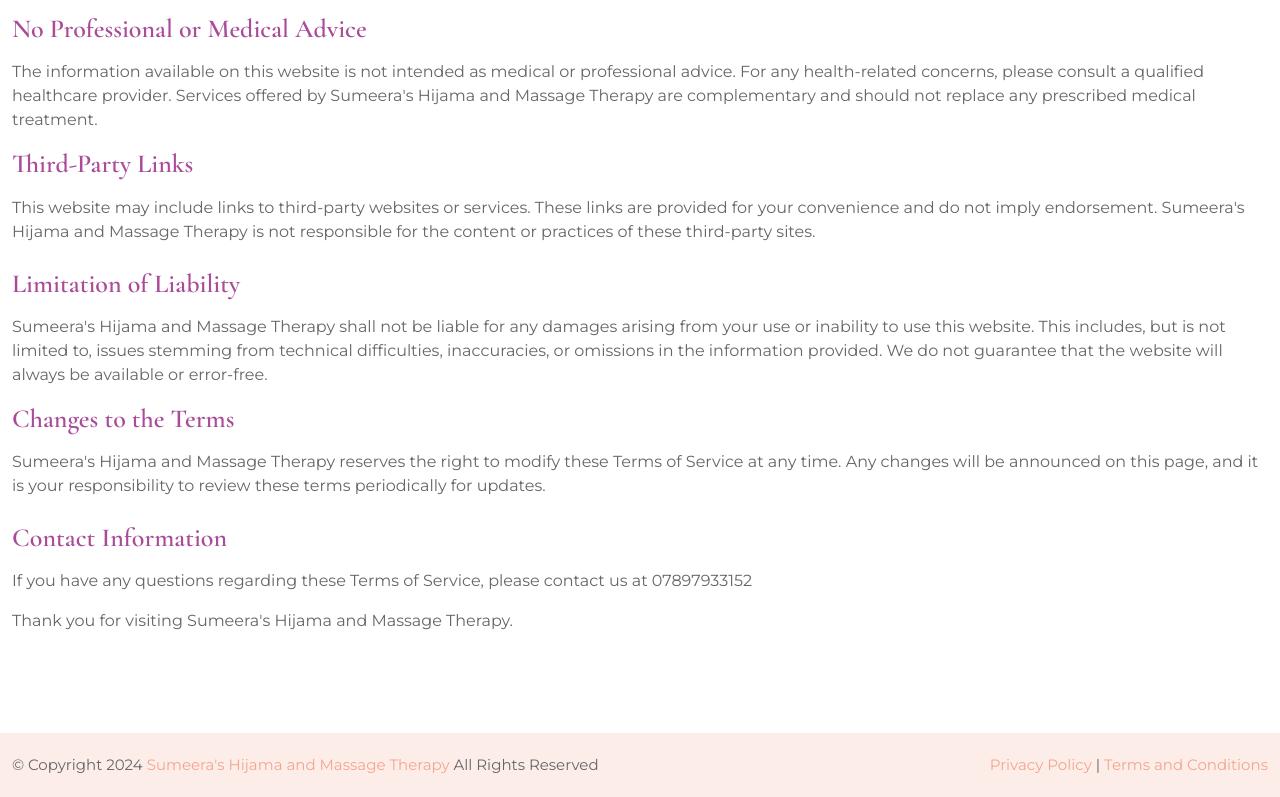
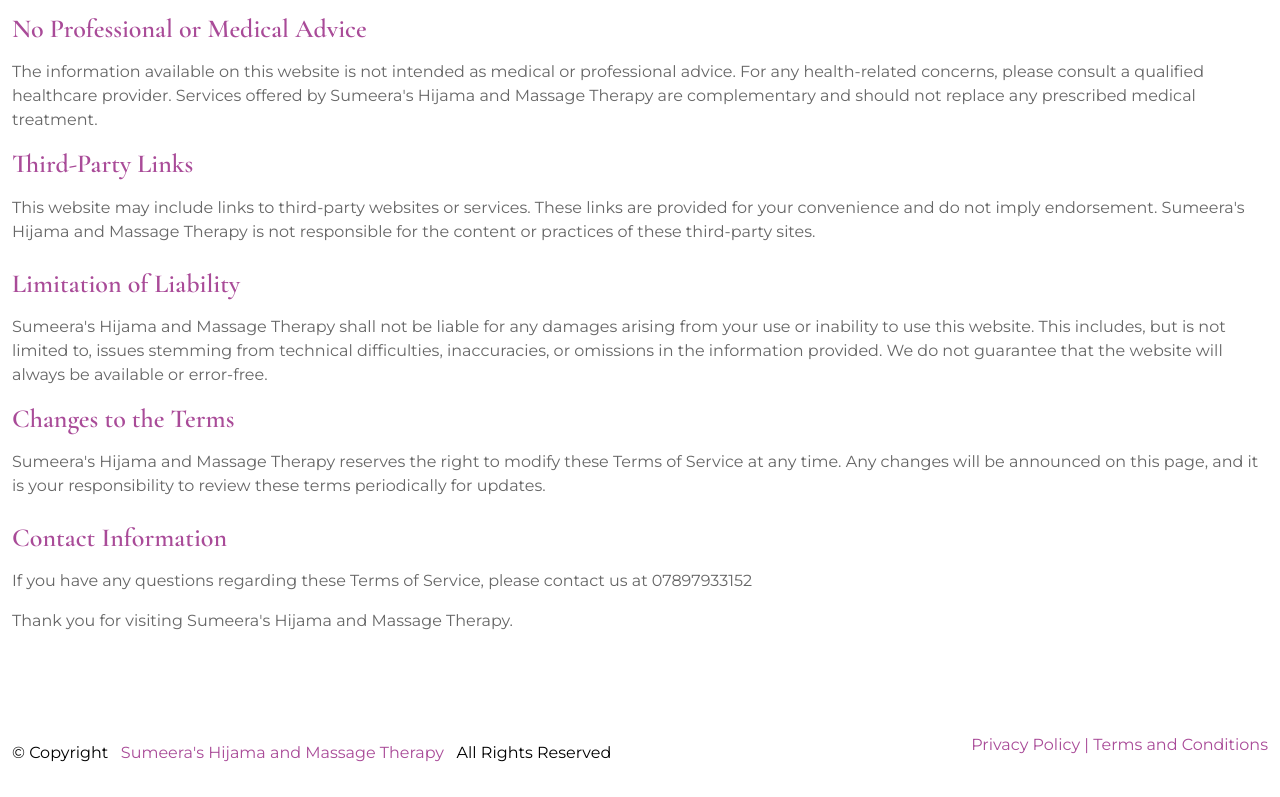
Before and after one commit to sumeerastherapy/sumeeratherapy.github.io, a plain HTML site: page terms-and-conditions.html in a window 1280 px wide. Shown: the part 762-1559 px from the top of the page. After the commit the page ends 1535 px from the top, so only its background shows below. Drawn offline with nearby package versions, Linux system fonts and the light colour scheme.

Commit message:
Update terms-and-conditions.html

```diff
--- a/terms-and-conditions.html
+++ b/terms-and-conditions.html
@@ -91,22 +91,28 @@ document.write(o);
     Blog -->
     <!--=================================
     footer-->
-      <footer class="footer bg-overlay-theme-10">
-
+    <footer class="">
+            </div>
+          </div>
+        </div>
+      </div>
       <div class="footer-bottom">
         <div class="container">
           <div class="row align-items-center copyright text-md-start text-center">
             <div class="col-12 col-md-6 ">
-              <p class="mb-0"> &copy; Copyright <span id="copyright"> <script>document.getElementById('copyright').appendChild(document.createTextNode(new Date().getFullYear()))</script></span> <a href="index.html"> Sumeera's Hijama and Massage Therapy </a> All Rights Reserved</p>
+
+<p class="mb-0" style="color: #000000;">&copy; Copyright <span id="copyright">  <a href="index.html"<span style="color: #a94b98;"> &nbsp;&nbsp;Sumeera's Hijama and Massage Therapy&nbsp;&nbsp;</span></a> All Rights Reserved</p>
+
+<!--              <p class="mb-0"> &copy; Copyright <span id="copyright"> <script>document.getElementById('copyright').appendChild(document.createTextNode(new Date().getFullYear()))</script></span> <a href="index.html"> Sumeera's Hijama and Massage Therapy </a> All Rights Reserved</p>   -->
             </div>
             <div class="col-12 col-md-6 text-md-end text-center mt-3 mt-md-0">
-              <p><a href="privacy-policy.html">Privacy Policy</a> | <a href="terms-and-conditions.html">Terms and Conditions</a> </p>
+              <p><a href="privacy-policy.html" <span style="color: #a94b98;">Privacy Policy</span> | <a href="terms-and-conditions.html"<span style="color: #a94b98;">Terms and Conditions</span></a>
             </div>
           </div>
         </div>
       </div>
     </footer>
-    <!--=================================
+<!--=================================
     footer-->
     <!--=================================
     Back To Top-->
```
